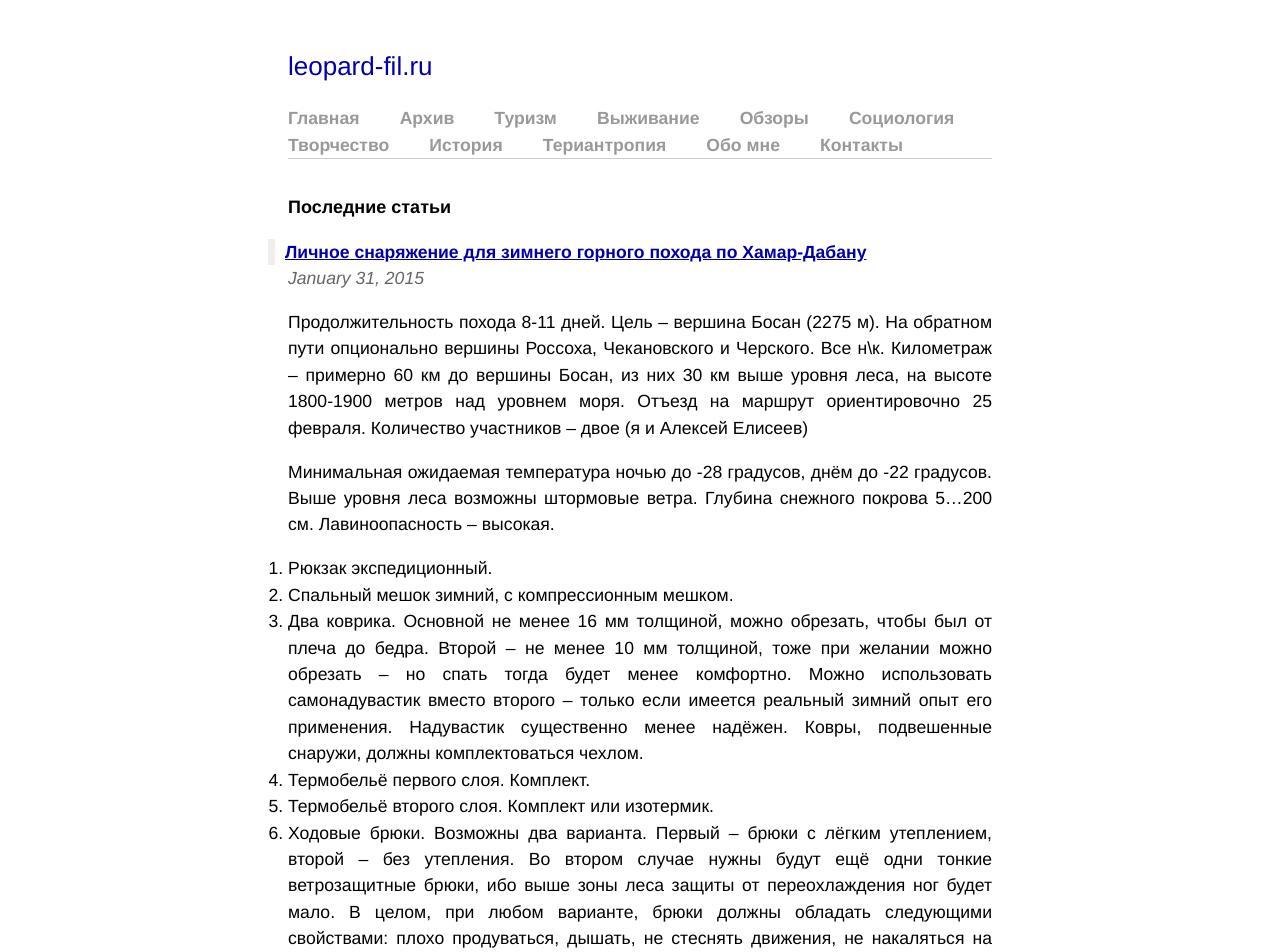
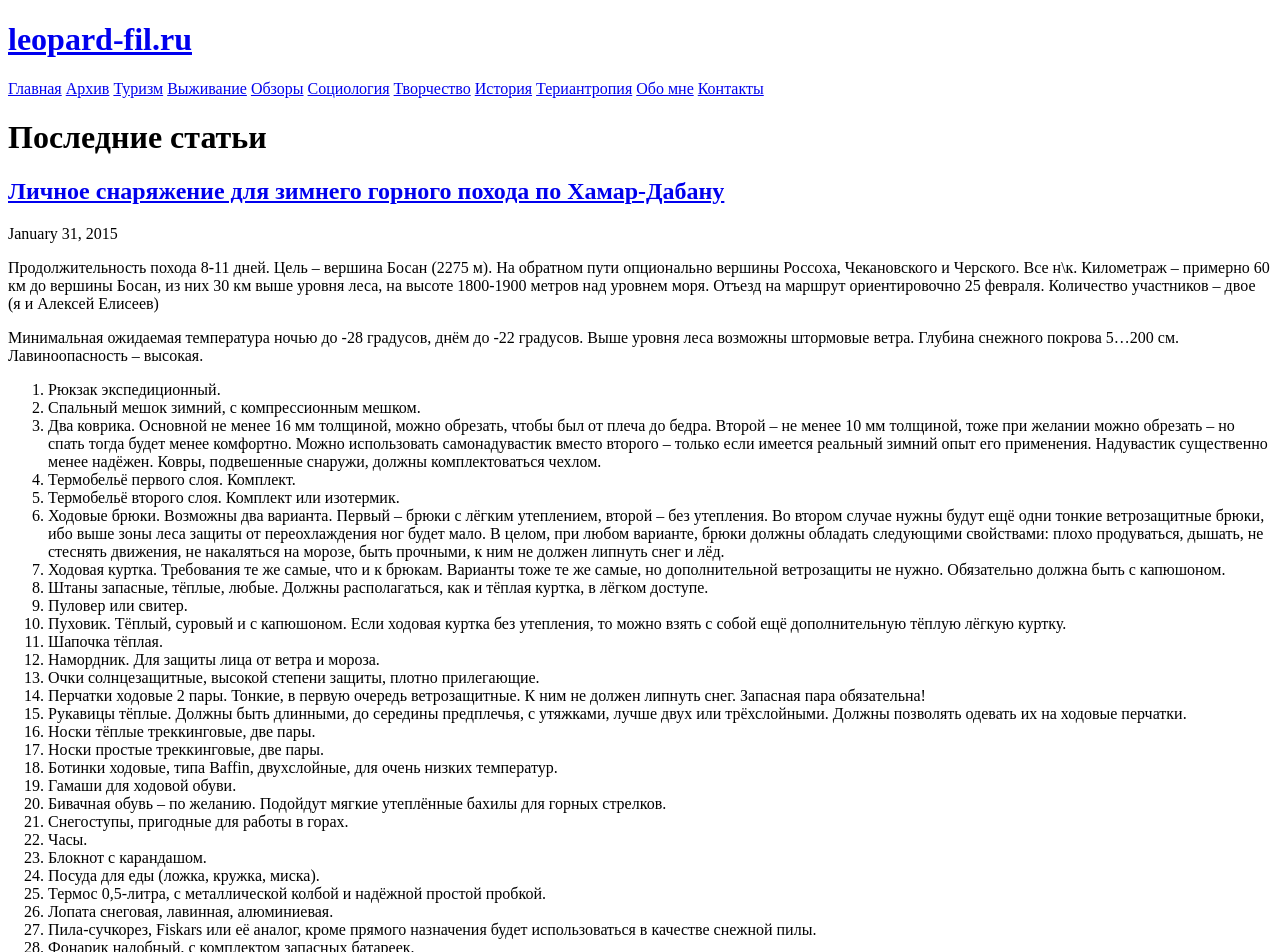
Before and after one commit to ivan-placid/demo, a Jekyll site: the page built from index.html, in a window 1280 px wide. Shown: the top 952 px of the page. Built offline with Jekyll 4.4.1, drawn with Linux system fonts in a browser that asks for light colours; some web fonts are replaced; Markdown is read by kramdown in place of the engine named in the settings.

Commit message:
Update default.html

```diff
--- a/_layouts/default.html
+++ b/_layouts/default.html
@@ -9,9 +9,9 @@
   <link type="text/css" rel="stylesheet" href="http://fast.fonts.com/cssapi/d70ca5cd-778e-48cc-9e59-6b276425c670.css"/>
 
   <!-- syntax highlighting CSS -->
-  <link rel="stylesheet" href="/css/syntax.css" type="text/css" />
+  <link rel="stylesheet" href="{site.baseurl}}/css/syntax.css" type="text/css" />
   <!-- Homepage CSS -->
-  <link rel="stylesheet" href="/css/screen.css" type="text/css" media="screen, projection" />
+  <link rel="stylesheet" href="{site.baseurl}}/css/screen.css" type="text/css" media="screen, projection" />
 </head>
 <body>
 
```
